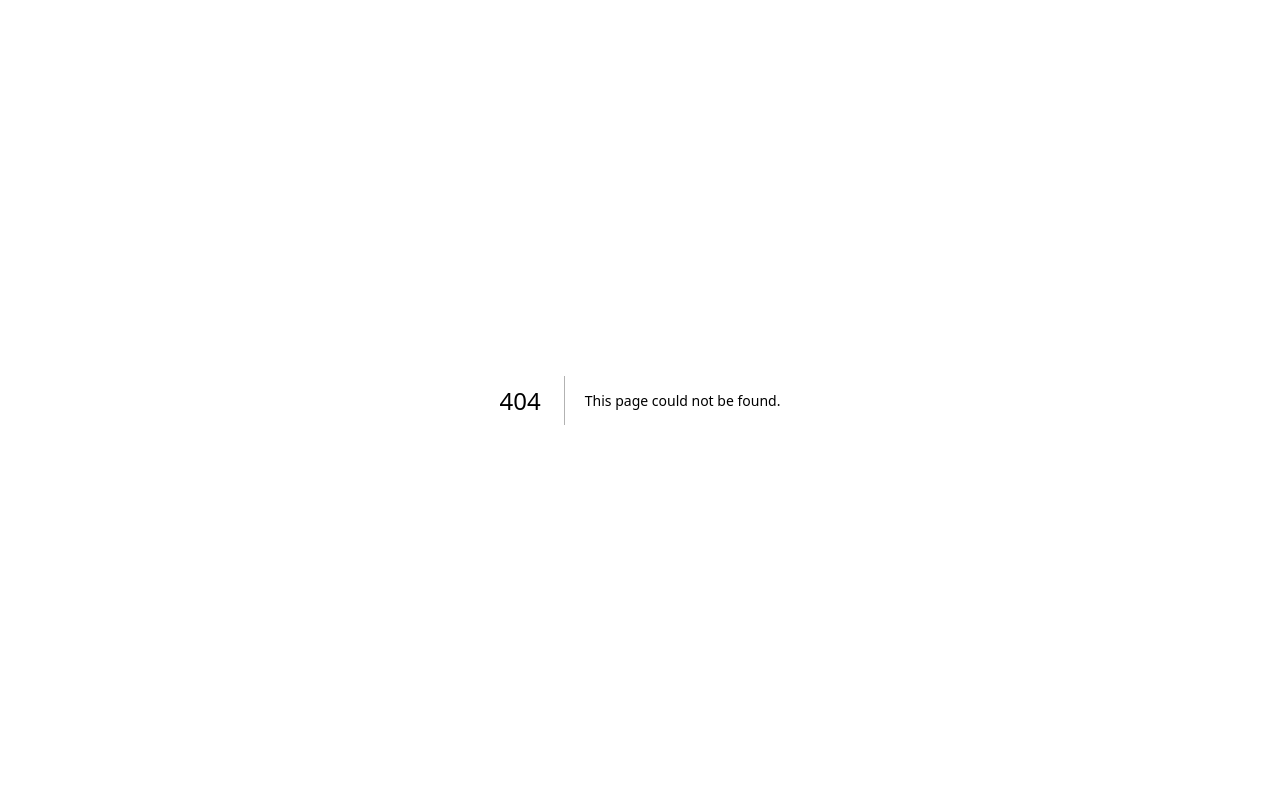
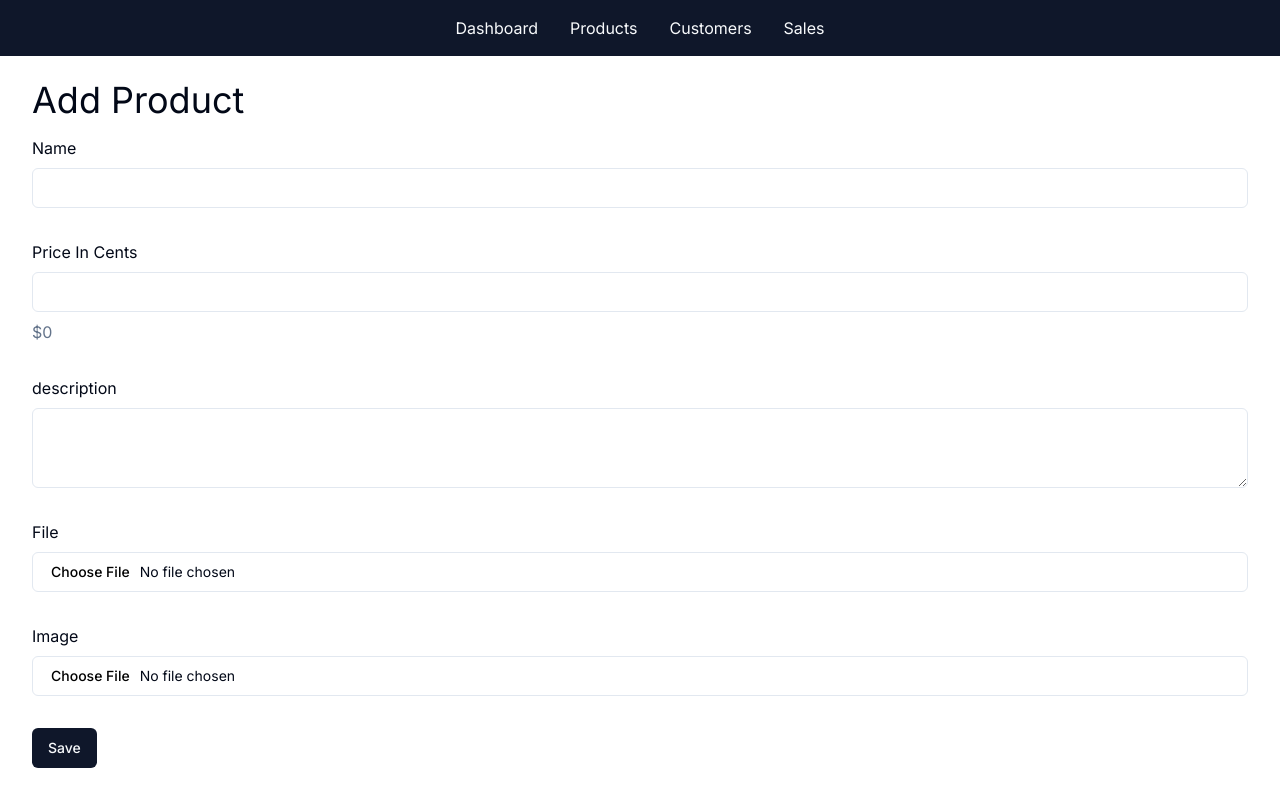
Before and after one commit to Joha-will/full-stack-ecommerce-store, a Next.js app: page /admin/products/new in a window 1280 px wide. Before the commit this address had no page. Built offline with nearby package versions, Linux system fonts and the light colour scheme.

Commit message:
install shadcn Label, Input and Textarea packages and created ProductForm component to add a new product

```diff
--- a/package.json
+++ b/package.json
@@ -10,6 +10,7 @@
   },
   "dependencies": {
     "@prisma/client": "^5.16.1",
+    "@radix-ui/react-label": "^2.1.0",
     "@radix-ui/react-slot": "^1.1.0",
     "class-variance-authority": "^0.7.0",
     "clsx": "^2.1.1",
--- a/src/app/admin/page.tsx
+++ b/src/app/admin/page.tsx
@@ -79,7 +79,7 @@
     body: string;
 }
 
-function DashboardCard({title, description, body}: DashboardCardProps) {
+function DashboardCard({ title, description, body}: DashboardCardProps) {
 
     return (
 
--- /dev/null
+++ b/src/app/admin/products/_components/ProductForm.tsx
@@ -0,0 +1,47 @@
+"use client"
+
+import { Label } from "@radix-ui/react-label"
+import { Input } from "@/components/ui/input"
+import { Textarea } from "@/components/ui/textarea"
+import { useState } from "react"
+import { formatCurrency } from "@/lib/formatters"
+import { Button } from "@/components/ui/button"
+
+
+
+export function ProductForm() {
+    const [priceInCents, setPriceInCents] = useState<number>()
+    return (
+        <form className="space-y-8">
+
+            <div className="space-y-2">
+                <Label htmlFor="name">Name</Label>
+                <Input type="text" id="name" name="name" required />
+            </div>
+
+            <div className="space-y-2">
+                <Label htmlFor="priceInCents">Price In Cents </Label>
+                <Input type="number" id="priceInCents" name="priceInCents" required value={priceInCents} onChange={ e => setPriceInCents(Number(e.target.value) || undefined)} />
+                <div className="text-muted-foreground"> {formatCurrency((priceInCents || 0) / 100)}</div>
+            </div>
+
+            <div className="space-y-2">
+                <Label htmlFor="description">description</Label>
+                <Textarea id="description" name="description" required />
+            </div>
+
+            <div className="space-y-2">
+                <Label htmlFor="file">File</Label>
+                <Input type="file" id="file" name="file" required />
+            </div>
+
+            <div className="space-y-2">
+                <Label htmlFor="image">Image</Label>
+                <Input type="file" id="image" name="image" required />
+            </div>
+
+            <Button type="submit"> Save </Button>
+
+        </form>
+    )
+}
--- /dev/null
+++ b/src/app/admin/products/new/page.tsx
@@ -0,0 +1,11 @@
+import { PageHeader } from "../../_components/PageHeader"
+import { ProductForm } from "../_components/ProductForm"
+
+export default function NewProductPage() {
+    return (
+        <>
+            <PageHeader>Add Product</PageHeader>
+            <ProductForm />
+        </>
+    )
+}
--- a/src/app/admin/products/page.tsx
+++ b/src/app/admin/products/page.tsx
@@ -1,7 +1,7 @@
 import { PageHeader } from "../_components/PageHeader"
 import { Button } from "@/components/ui/button"
-import { Table, TableHeader, TableRow, TableHead } from "@/components/ui/table"
-
+import { Table, TableHeader, TableRow, TableHead, TableBody } from "@/components/ui/table"
+import Link from "next/link"
 
 export default function AdminProductsPage() {
     return (
@@ -9,14 +9,11 @@
             <div className="flex justify-between items-center gap-4">
                 <PageHeader> Products </PageHeader>
                 <Button asChild>
-                    <link href="/admin/products/new">Add Product</link>
+                    <Link href="/admin/products/new">Add Product</Link>
                 </Button>
 
             </div>
-            <div>
-                {/* Product List */}
-                <h2>List of Products</h2>
-            </div>
+            <ProductTable />
 
 
         </>
@@ -34,11 +31,15 @@
                     <TableHead>Name</TableHead>
                     <TableHead>Price</TableHead>
                     <TableHead>Orders</TableHead>
-                    <TableHead></TableHead>
+                    <TableHead className="w-0">
+                        <span className="sr-only"> Actions</span>
+                    </TableHead>
                 </TableRow>
             </TableHeader>
 
+            <TableBody>
 
+            </TableBody>
         </Table>
 
     )
--- /dev/null
+++ b/src/components/ui/input.tsx
@@ -0,0 +1,25 @@
+import * as React from "react"
+
+import { cn } from "@/lib/utils"
+
+export interface InputProps
+  extends React.InputHTMLAttributes<HTMLInputElement> {}
+
+const Input = React.forwardRef<HTMLInputElement, InputProps>(
+  ({ className, type, ...props }, ref) => {
+    return (
+      <input
+        type={type}
+        className={cn(
+          "flex h-10 w-full rounded-md border border-input bg-background px-3 py-2 text-sm ring-offset-background file:border-0 file:bg-transparent file:text-sm file:font-medium placeholder:text-muted-foreground focus-visible:outline-none focus-visible:ring-2 focus-visible:ring-ring focus-visible:ring-offset-2 disabled:cursor-not-allowed disabled:opacity-50",
+          className
+        )}
+        ref={ref}
+        {...props}
+      />
+    )
+  }
+)
+Input.displayName = "Input"
+
+export { Input }
--- /dev/null
+++ b/src/components/ui/label.tsx
@@ -0,0 +1,26 @@
+"use client"
+
+import * as React from "react"
+import * as LabelPrimitive from "@radix-ui/react-label"
+import { cva, type VariantProps } from "class-variance-authority"
+
+import { cn } from "@/lib/utils"
+
+const labelVariants = cva(
+  "text-sm font-medium leading-none peer-disabled:cursor-not-allowed peer-disabled:opacity-70"
+)
+
+const Label = React.forwardRef<
+  React.ElementRef<typeof LabelPrimitive.Root>,
+  React.ComponentPropsWithoutRef<typeof LabelPrimitive.Root> &
+    VariantProps<typeof labelVariants>
+>(({ className, ...props }, ref) => (
+  <LabelPrimitive.Root
+    ref={ref}
+    className={cn(labelVariants(), className)}
+    {...props}
+  />
+))
+Label.displayName = LabelPrimitive.Root.displayName
+
+export { Label }
--- /dev/null
+++ b/src/components/ui/textarea.tsx
@@ -0,0 +1,24 @@
+import * as React from "react"
+
+import { cn } from "@/lib/utils"
+
+export interface TextareaProps
+  extends React.TextareaHTMLAttributes<HTMLTextAreaElement> {}
+
+const Textarea = React.forwardRef<HTMLTextAreaElement, TextareaProps>(
+  ({ className, ...props }, ref) => {
+    return (
+      <textarea
+        className={cn(
+          "flex min-h-[80px] w-full rounded-md border border-input bg-background px-3 py-2 text-sm ring-offset-background placeholder:text-muted-foreground focus-visible:outline-none focus-visible:ring-2 focus-visible:ring-ring focus-visible:ring-offset-2 disabled:cursor-not-allowed disabled:opacity-50",
+          className
+        )}
+        ref={ref}
+        {...props}
+      />
+    )
+  }
+)
+Textarea.displayName = "Textarea"
+
+export { Textarea }
```
Also changed, not shown: 1 other file (tests, documents, lock files or other folders).
